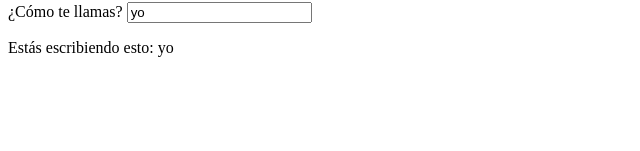
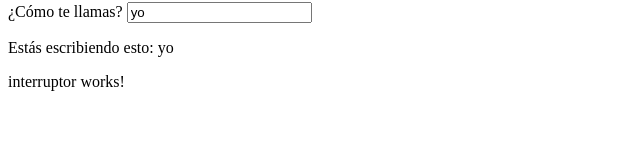
Before and after one commit to Belencha/idproject, an Angular app: page / in a window 1280 px wide. Shown: the part 149-300 px from the top of the page, without its empty margins (0-640 px from the left). Built offline with nearby package versions, Linux system fonts and the light colour scheme.

Commit message:
Show component from another module

```diff
--- a/src/app/app.component.html
+++ b/src/app/app.component.html
@@ -9,3 +9,5 @@
 <app-my-first-component></app-my-first-component>
 
 <app-double-binding-example>Loading...</app-double-binding-example>
+
+<app-interruptor>Loading...</app-interruptor>
--- a/src/app/app.module.ts
+++ b/src/app/app.module.ts
@@ -5,6 +5,7 @@ import { AppComponent } from './app.component';
 import { MyFirstComponentComponent } from './components/my-first-component/my-first-component.component';
 import { FormsModule } from '@angular/forms';
 import { DoubleBindingExampleComponent } from './components/double-binding-example/double-binding-example.component';
+import { UtilsModule } from './utils/utils.module';
 
 @NgModule({
   declarations: [
@@ -14,7 +15,8 @@ import { DoubleBindingExampleComponent } from './components/double-binding-examp
   ],
   imports: [
     BrowserModule,
-    FormsModule
+    FormsModule,
+    UtilsModule
   ],
   providers: [],
   bootstrap: [AppComponent]
--- a/src/app/utils/utils.module.ts
+++ b/src/app/utils/utils.module.ts
@@ -6,6 +6,9 @@ import { InterruptorComponent } from './interruptor/interruptor.component';
   declarations: [InterruptorComponent],
   imports: [
     CommonModule
+  ],
+  exports: [
+    InterruptorComponent
   ]
 })
 export class UtilsModule { }
```
